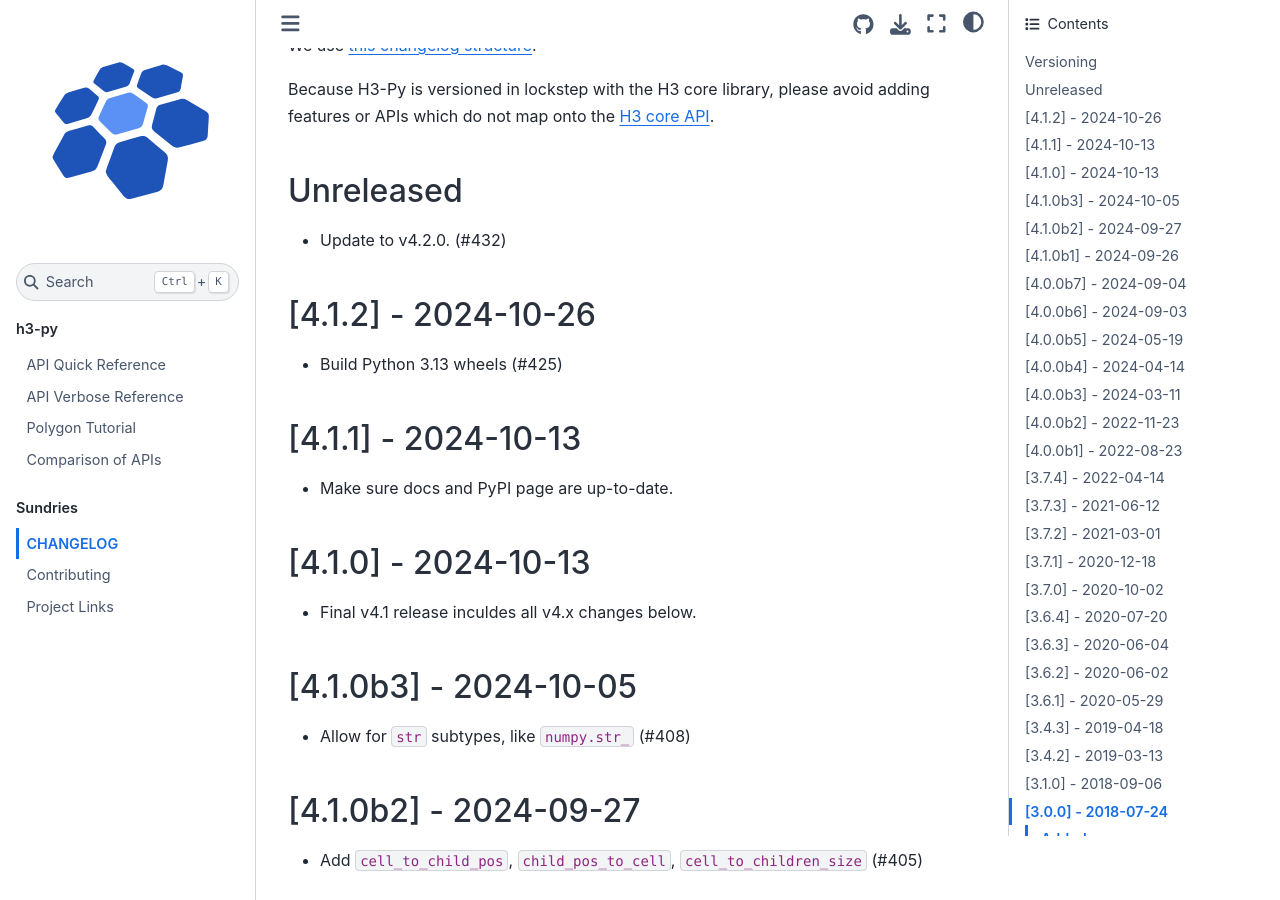
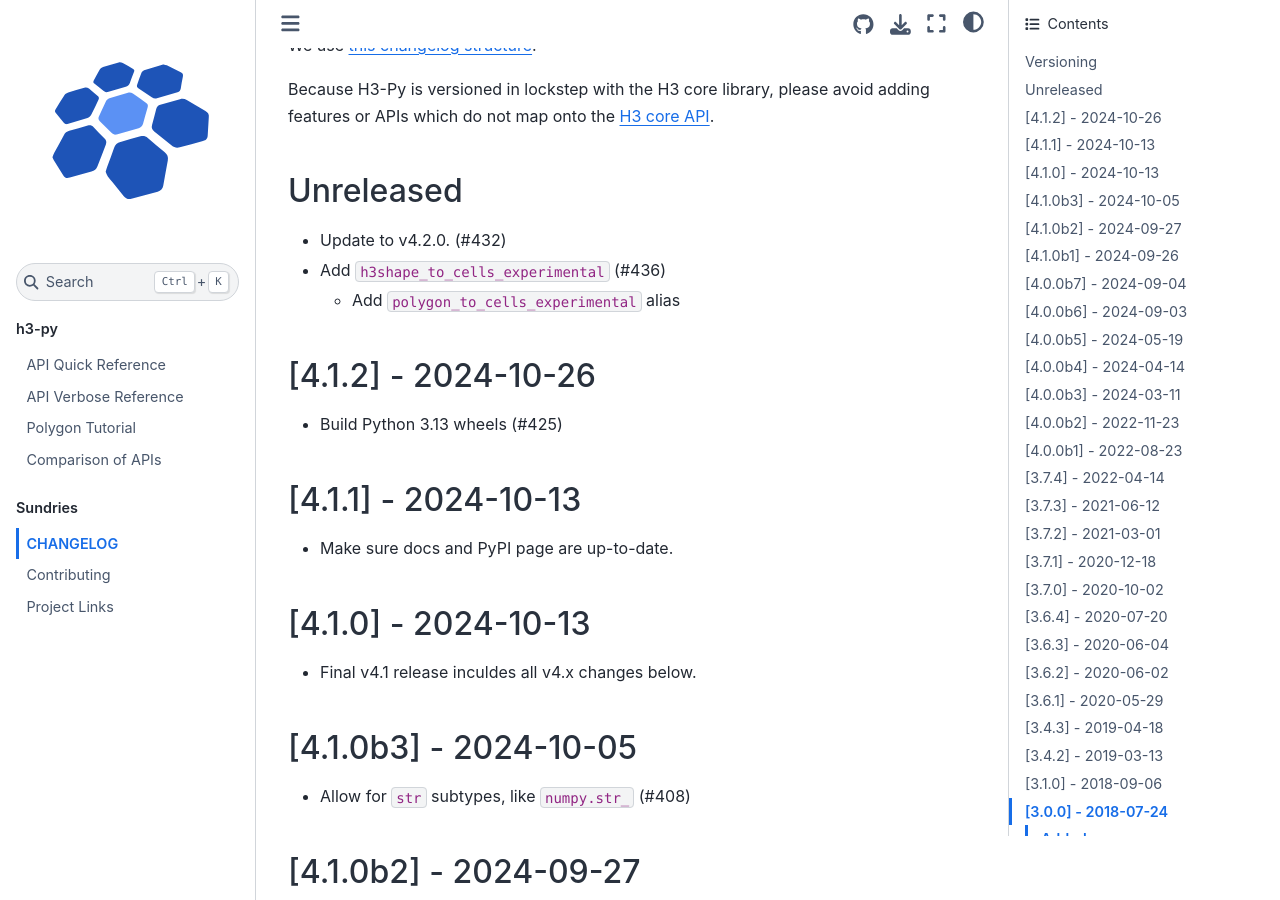
Before and after one commit to uber/h3-py, a Jupyter Book: the page built from docs/_changelog.md, in a window 1280 px wide and 900 px high, scrolled down 308 px. Built offline with Jupyter Book 1.0.4 settings and Sphinx 7.4.7 and the Sphinx Book theme 1.1.4, drawn with Linux system fonts in a browser that asks for light colours.

Commit message:
docs and changelog

```diff
--- a/CHANGELOG.md
+++ b/CHANGELOG.md
@@ -17,6 +17,8 @@ avoid adding features or APIs which do not map onto the
 ## Unreleased
 
 - Update to v4.2.0. (#432)
+- Add `h3shape_to_cells_experimental` (#436)
+    - Add `polygon_to_cells_experimental` alias
 
 ## [4.1.2] - 2024-10-26
 
```
Also changed, not shown: docs/api_quick.md (+1 -0 lines).
